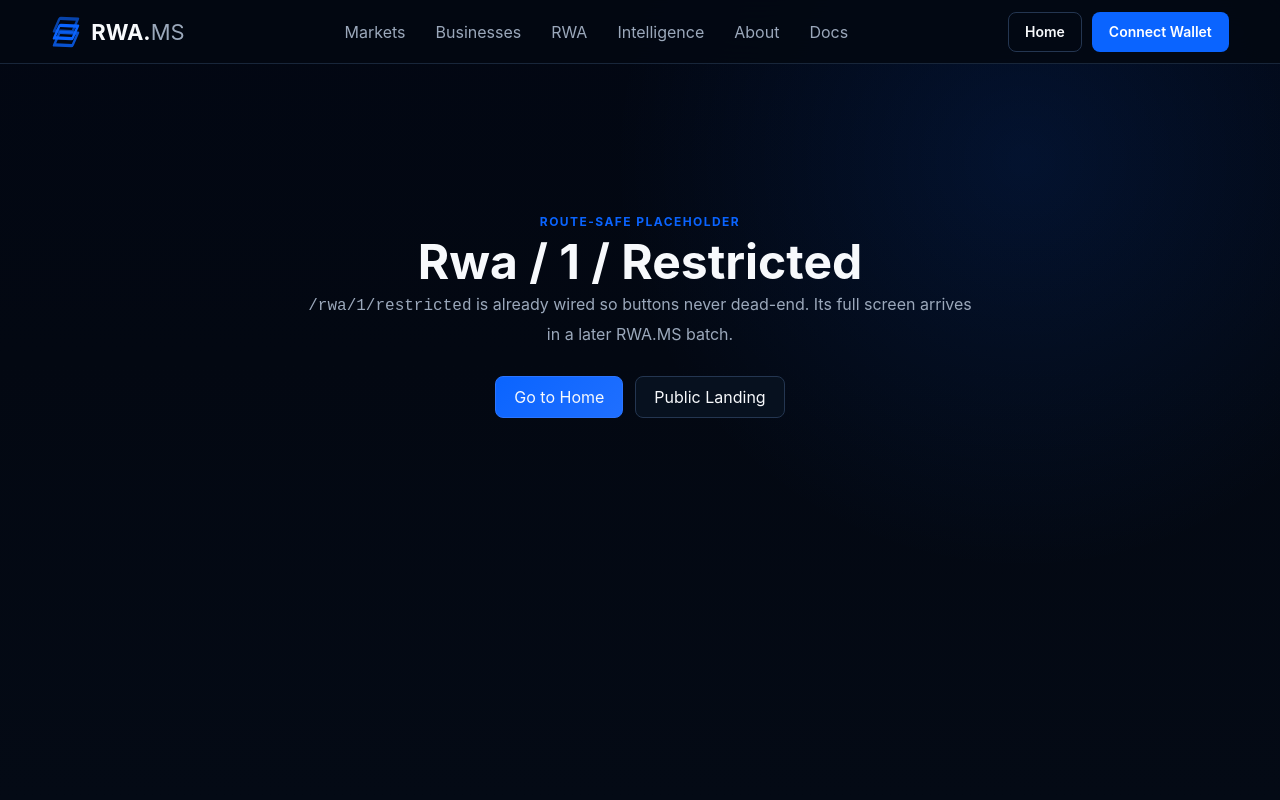
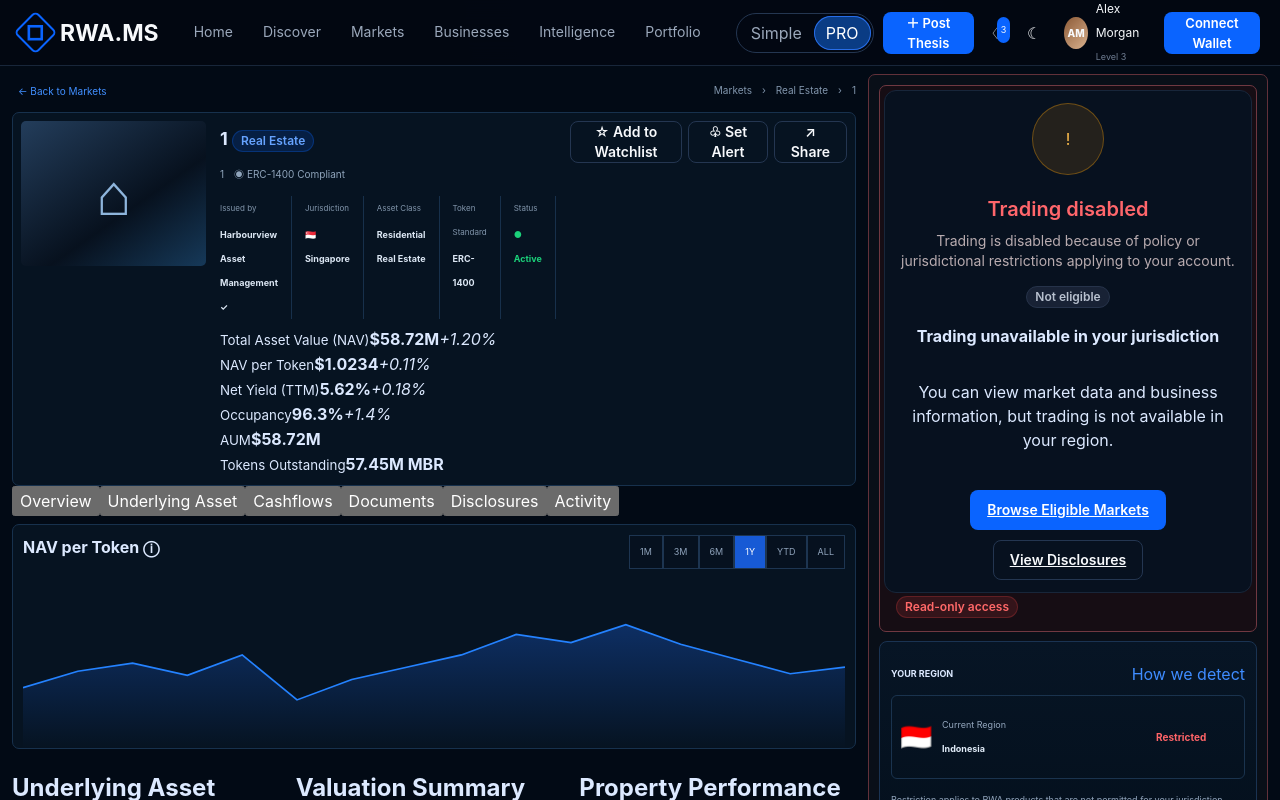
Before and after one commit to copytolive/realworldasset, a Next.js app: page /rwa/1/restricted in a window 1280 px wide. Shown: the top 800 px of the page. Built offline with nearby package versions, Linux system fonts and the light colour scheme.

Commit message:
Add CHAT07 restricted eligibility route

```diff
--- /dev/null
+++ b/src/app/rwa/[asset]/restricted/page.tsx
@@ -0,0 +1,12 @@
+import { EligibilityGuard } from "@/components/compliance";
+
+export const dynamicParams = false;
+
+export function generateStaticParams(){
+  return ["marina-bay-residences","marina-bay-residences-regulated","seaside-private-credit-fund"].map(asset=>({asset}));
+}
+
+export default async function RestrictedRwaPage({params}:{params:Promise<{asset:string}>}){
+  const {asset}=await params;
+  return <EligibilityGuard assetSlug={asset}/>;
+}
```
